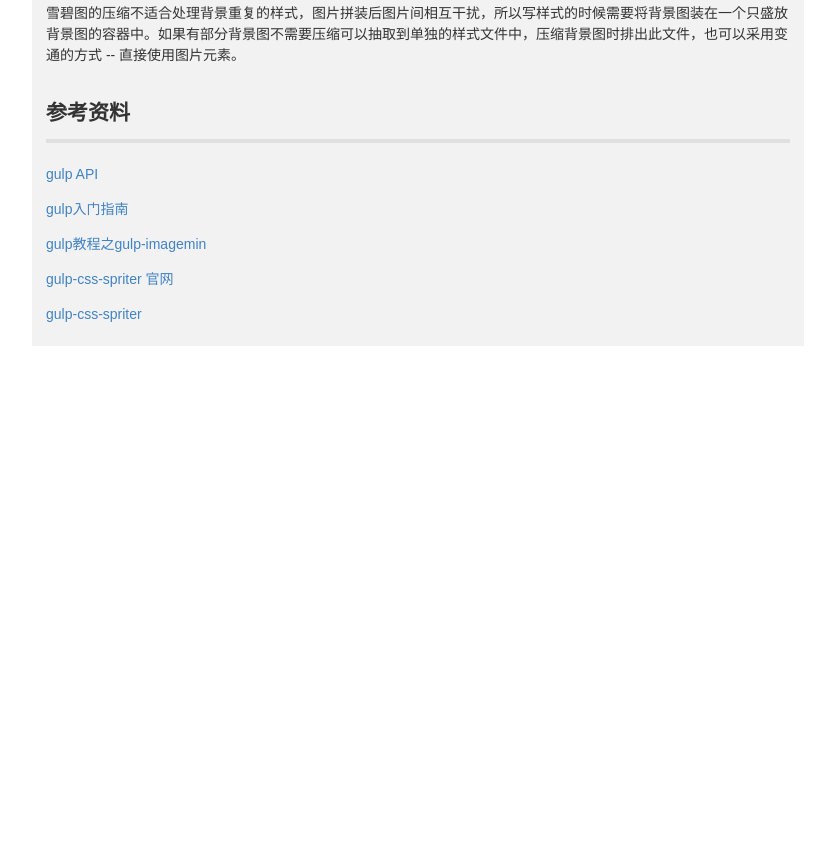
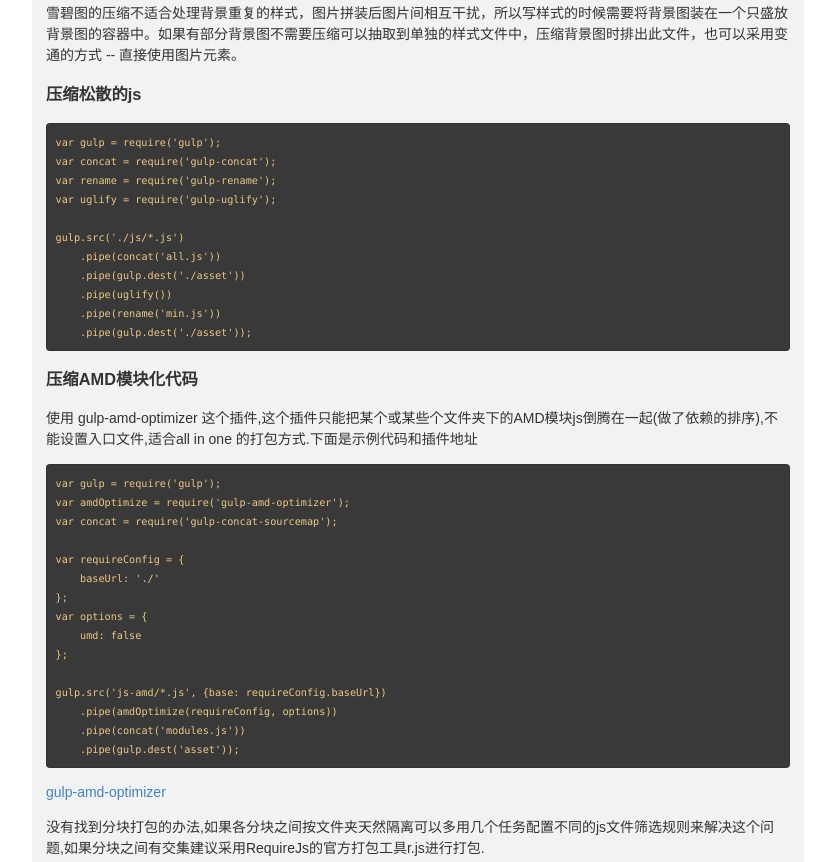
Before and after one commit to xiaoqiang-zhao/xiaoqiang-zhao.github.io, a plain HTML site: page articles/gulp/main.html in a window 1280 px wide. Shown: the part 4163-5025 px from the top of the page, without its empty margins (222-1057 px from the left). Before the commit the page ends 4523 px from the top, so only its background shows below. Drawn offline with Linux system fonts and the light colour scheme.

Commit message:
提交 gulp 文章修改

```diff
--- a/articles/gulp/main.html
+++ b/articles/gulp/main.html
@@ -155,12 +155,44 @@
 <pre><code>.icon-1{background:url(img/sprite-1446802598452.png)}
 .icon-2{background:url(img/sprite-1446802598452.png) -13px 0}
 </code></pre><p>雪碧图的压缩不适合处理背景重复的样式，图片拼装后图片间相互干扰，所以写样式的时候需要将背景图装在一个只盛放背景图的容器中。如果有部分背景图不需要压缩可以抽取到单独的样式文件中，压缩背景图时排出此文件，也可以采用变通的方式 -- 直接使用图片元素。</p>
+<h3 id="-js">压缩松散的js</h3>
+<pre><code>var gulp = require(&#39;gulp&#39;);
+var concat = require(&#39;gulp-concat&#39;);
+var rename = require(&#39;gulp-rename&#39;);
+var uglify = require(&#39;gulp-uglify&#39;);
+
+gulp.src(&#39;./js/*.js&#39;)
+    .pipe(concat(&#39;all.js&#39;))
+    .pipe(gulp.dest(&#39;./asset&#39;))
+    .pipe(uglify())
+    .pipe(rename(&#39;min.js&#39;))
+    .pipe(gulp.dest(&#39;./asset&#39;));
+</code></pre><h3 id="-amd-">压缩AMD模块化代码</h3>
+<p>使用 gulp-amd-optimizer 这个插件,这个插件只能把某个或某些个文件夹下的AMD模块js倒腾在一起(做了依赖的排序),不能设置入口文件,适合all in one 的打包方式.下面是示例代码和插件地址</p>
+<pre><code>var gulp = require(&#39;gulp&#39;);
+var amdOptimize = require(&#39;gulp-amd-optimizer&#39;);
+var concat = require(&#39;gulp-concat-sourcemap&#39;);
+
+var requireConfig = {
+    baseUrl: &#39;./&#39;
+};
+var options = {
+    umd: false
+};
+
+gulp.src(&#39;js-amd/*.js&#39;, {base: requireConfig.baseUrl})
+    .pipe(amdOptimize(requireConfig, options))
+    .pipe(concat(&#39;modules.js&#39;))
+    .pipe(gulp.dest(&#39;asset&#39;));
+</code></pre><p><a href="https://www.npmjs.com/package/gulp-amd-optimizer">gulp-amd-optimizer</a></p>
+<p>没有找到分块打包的办法,如果各分块之间按文件夹天然隔离可以多用几个任务配置不同的js文件筛选规则来解决这个问题,如果分块之间有交集建议采用RequireJs的官方打包工具r.js进行打包.</p>
 <h2 id="-">参考资料</h2>
 <p><a href="http://www.gulpjs.com.cn/docs/api/">gulp API</a></p>
 <p><a href="http://www.open-open.com/lib/view/open1417068223049.html">gulp入门指南</a></p>
 <p><a href="http://www.ydcss.com/archives/26">gulp教程之gulp-imagemin</a></p>
 <p><a href="https://www.npmjs.com/package/gulp-css-spriter">gulp-css-spriter 官网</a></p>
 <p><a href="http://www.codes51.com/article/detail_117947.html">gulp-css-spriter</a></p>
+<p><a href="https://www.npmjs.com/package/gulp-amd-optimizer">gulp-amd-optimizer</a></p>
 
     </div>
     <div class="article-message-container"></div>
```
